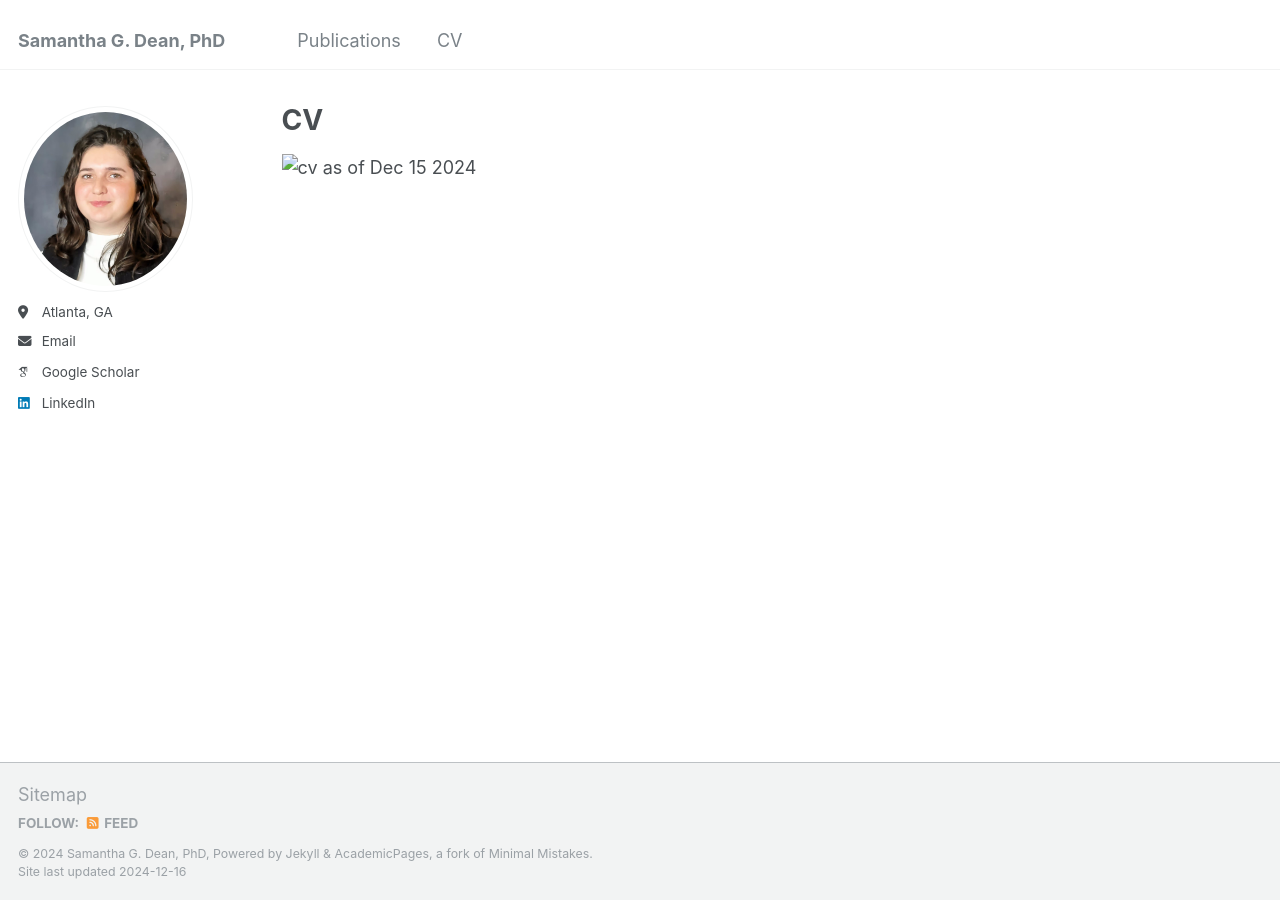
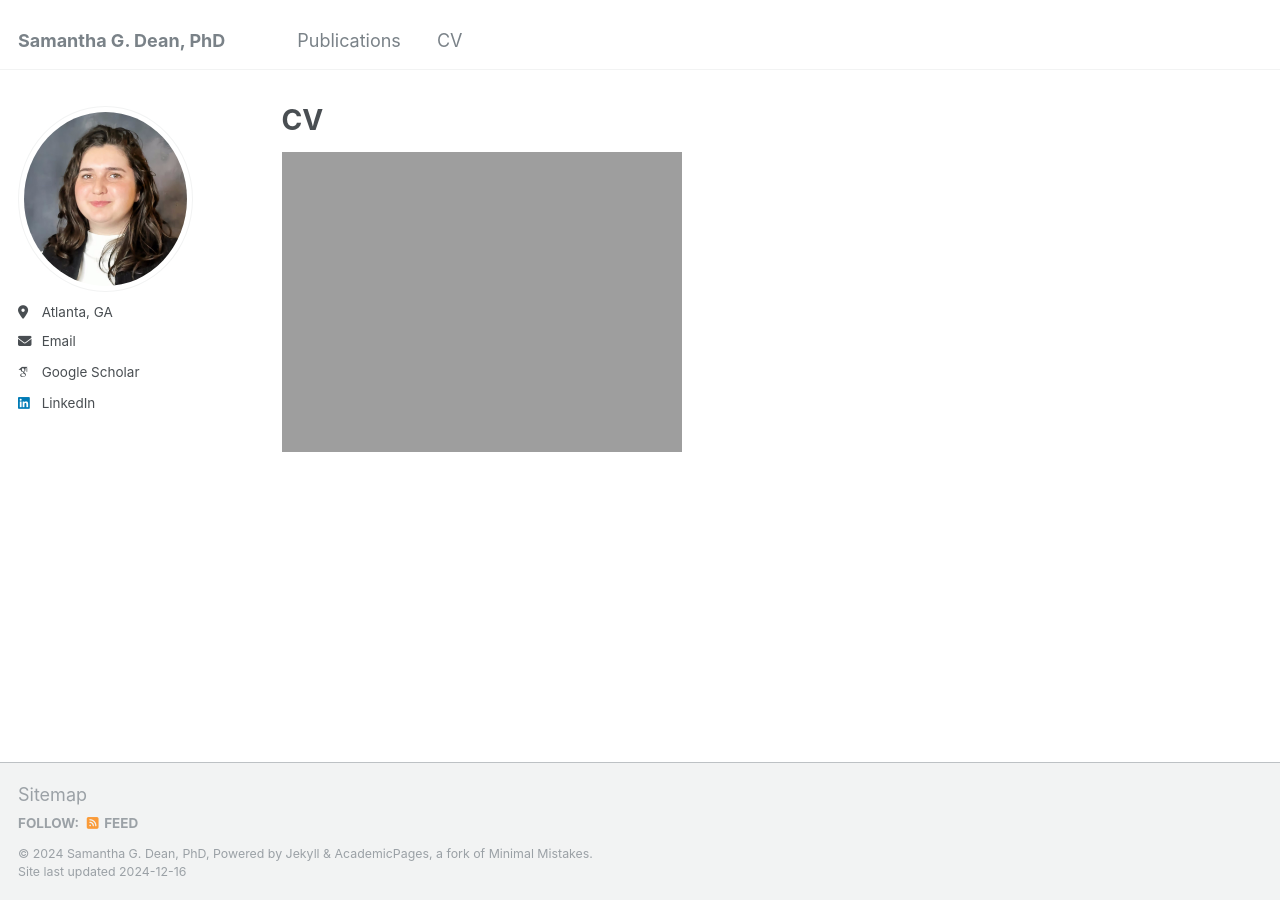
Before and after one commit to sammigd/sammigd.github.io, a Jekyll site: the page built from _pages/cv.md, in a window 1280 px wide. Built offline with Jekyll 4.4.1, drawn with Linux system fonts in a browser that asks for light colours; some web fonts are replaced.

Commit message:
trying to fix cv

```diff
--- a/_pages/cv.md
+++ b/_pages/cv.md
@@ -7,4 +7,4 @@ redirect_from:
   - /resume
 ---
 
-![cv as of Dec 15 2024](./images/SamanthaDeanCV.12.15.2024.png)
+![cv as of Dec 15 2024]('../images/SamanthaDeanCV.12.15.2024.png')
```
Also changed, not shown: 1 other file.
